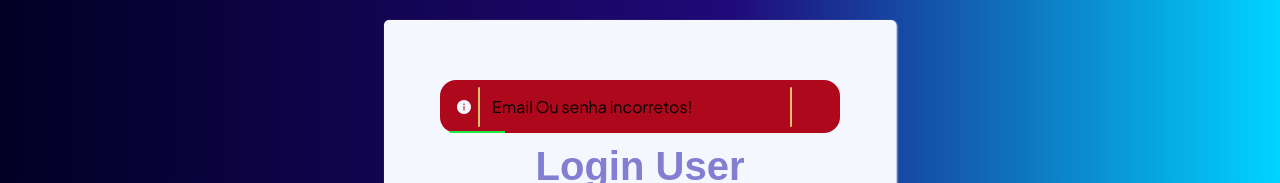
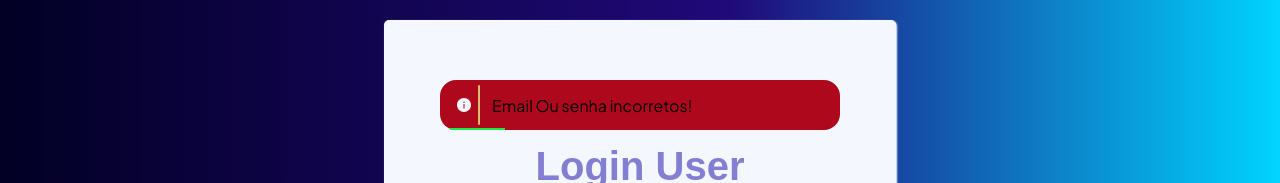
Before and after one commit to JoaoEduardo10/next-todo-list, a Next.js app: page /login in a window 1280 px wide. Both pictures are taken after typing "name@example.com", "Sample123" into the empty fields and a click on the button "Entrar". Shown: the top 183 px of the page. Built offline with nearby package versions, Linux system fonts and the light colour scheme.

Commit message:
refactory(messageError): ajust styles

```diff
--- a/src/components/menu/MenuElipsisHeader/styles.ts
+++ b/src/components/menu/MenuElipsisHeader/styles.ts
@@ -64,6 +64,10 @@ export const Conteiner = styled.div<{ show: boolean; rendered: boolean }>`
 
     & div {
       width: 100%;
+      height: 50%;
+      display: flex;
+      justify-content: center;
+      align-items: center;
 
       & ${Button} {
         width: 100%;
--- a/src/components/messageError/index.tsx
+++ b/src/components/messageError/index.tsx
@@ -10,7 +10,7 @@ export const MessageError = ({ text, error }: MessageErrorProps) => {
   return (
     <S.MessageError aria-label="Message Error" messageError={error}>
       {' '}
-      <span>
+      <span className="icon">
         <AiFillInfoCircle />
       </span>{' '}
       <span aria-label="Message">{text}</span>
--- a/src/components/messageError/styles.ts
+++ b/src/components/messageError/styles.ts
@@ -70,8 +70,9 @@ export const MessageError = styled.div<{ messageError: boolean }>`
     z-index: 3;
     background-color: ${theme.colors.redColor};
     width: 40rem;
+    height: 5rem !important;
     display: flex;
-    align-items: center;
+    justify-content: flex-start;
     gap: 2rem;
     padding: ${theme.padding.small};
     border-radius: 1.6rem;
@@ -84,6 +85,12 @@ export const MessageError = styled.div<{ messageError: boolean }>`
       height: 100%;
       align-items: center;
 
+      & svg {
+        color: ${theme.colors.secondaryColor};
+      }
+    }
+
+    & span.icon {
       &::before {
         content: '';
         position: absolute;
@@ -92,10 +99,6 @@ export const MessageError = styled.div<{ messageError: boolean }>`
         height: 4rem;
         border-radius: 0.5rem;
         background-color: #d9bf6c;
-      }
-
-      & svg {
-        color: ${theme.colors.secondaryColor};
       }
     }
 
```
